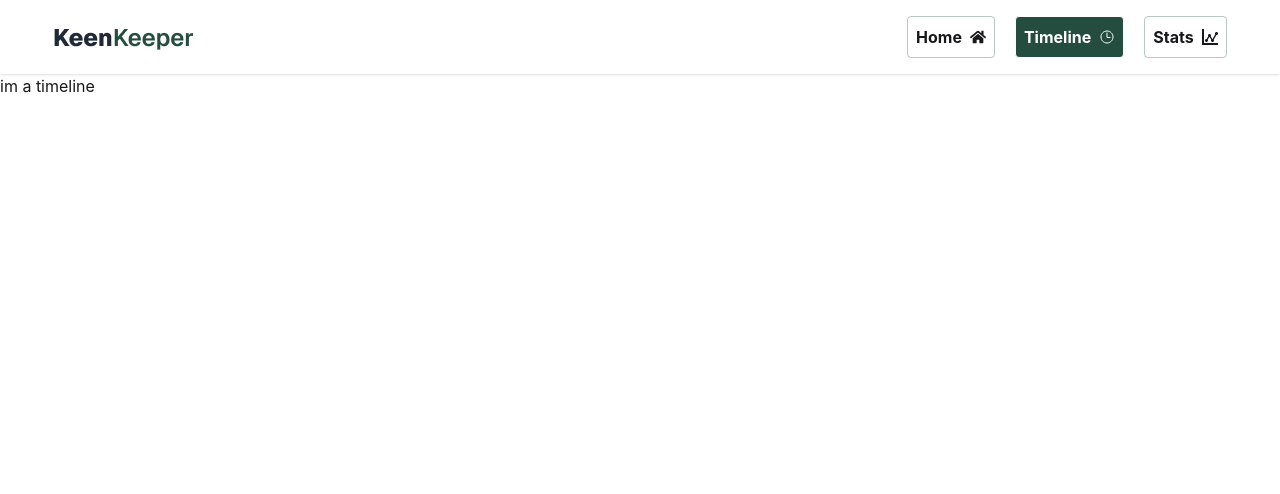
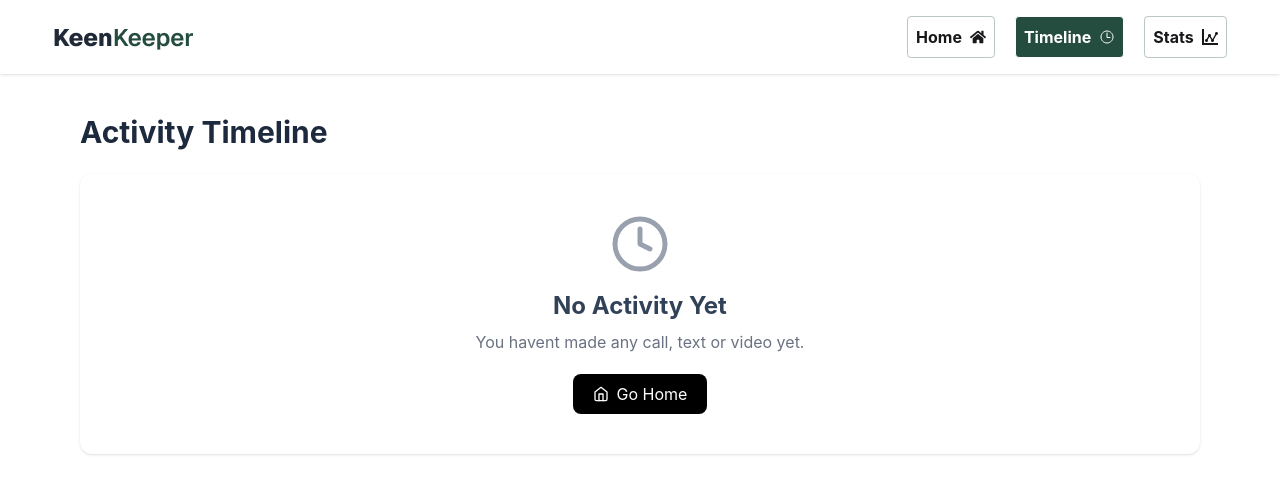
Before and after one commit to armanvay/P-B-Assignment-7, a React (Vite) app: page /timeline in a window 1280 px wide. Shown: the top 494 px of the page. Built offline with nearby package versions, Linux system fonts and the light colour scheme.

Commit message:
timeline add cardDetis add

```diff
--- a/package.json
+++ b/package.json
@@ -15,6 +15,7 @@
     "react-dom": "^19.2.4",
     "react-icons": "^5.6.0",
     "react-router": "^7.14.0",
+    "react-toastify": "^11.0.5",
     "tailwindcss": "^4.2.2"
   },
   "devDependencies": {
--- a/src/Component/CardDetis/CardDetis.jsx
+++ b/src/Component/CardDetis/CardDetis.jsx
@@ -22,7 +22,8 @@ const CardDetis = ({params}) => {
 
     const actipeCard =cardid.find(card =>card.id ==id)
     // console.log(actipeCard)
-  const {timeline, setTimeline} = useContext(TimelineContext);
+  const { timeline, setTimeline } = useContext(TimelineContext);
+  // console.log(timeline)
     const {
       name,
       picture,
@@ -36,10 +37,19 @@ const CardDetis = ({params}) => {
     } = actipeCard;
 
 
-    const addTimeline=(actipeCard)=>{
-        setTimeline([...timeline,actipeCard])
+    // const addTimeline=(actipeCard)=>{
+    //     setTimeline([...timeline,actipeCard])
 
-    }
+    // }
+
+    const addTimeline = (actipeCard, actionType) => {
+      const newTimelineItem = {
+        ...actipeCard,
+        actionType,
+      };
+
+      setTimeline([...timeline, newTimelineItem]);
+    };
 
 
     return (
@@ -142,17 +152,17 @@ const CardDetis = ({params}) => {
             <h3 className="font-semibold mb-3">Quick Check-In</h3>
 
             <div className="grid grid-cols-3 gap-3">
-              <button  onClick={()=>addTimeline(actipeCard)} className="flex flex-col items-center p-3 border rounded hover:bg-gray-100">
+              <button  onClick={()=>addTimeline(actipeCard,"call")} className="flex flex-col items-center p-3 border rounded hover:bg-gray-100">
                 <FiPhone size={20} />
                 <span className="text-xs mt-1">Call</span>
               </button>
 
-              <button onClick={()=>addTimeline(actipeCard)} className="flex flex-col items-center p-3 border rounded hover:bg-gray-100">
+              <button onClick={()=>addTimeline(actipeCard,"text")} className="flex flex-col items-center p-3 border rounded hover:bg-gray-100">
                 <FiMessageSquare size={20} />
                 <span className="text-xs mt-1">Text</span>
               </button>
 
-              <button onClick={()=>addTimeline(actipeCard)} className="flex flex-col items-center p-3 border rounded hover:bg-gray-100">
+              <button onClick={()=>addTimeline(actipeCard,"video")} className="flex flex-col items-center p-3 border rounded hover:bg-gray-100">
                 <FiVideo size={20} />
                 <span className="text-xs mt-1">Video</span>
               </button>
--- a/src/Component/CardLode/CardLode.jsx
+++ b/src/Component/CardLode/CardLode.jsx
@@ -50,7 +50,7 @@ const CardLode = () => {
         </div>
         <div>
           <p className='font-bold text-2xl mb-5 '> Your Friends</p>
-          <div className='grid md:grid-cols-4 gap-4 mb-10'>
+          <div className='grid md:grid-cols-4 gap-4 mb-20'>
             {card.map((card,i) =><AllCard key={i} card={card}></AllCard>)}
           </div>
         </div>
--- a/src/Component/Context/TimelineProvider.jsx
+++ b/src/Component/Context/TimelineProvider.jsx
@@ -6,6 +6,7 @@ import { TimelineContext } from './TimelineContext';
 
 const TimelineProvider = ({ children }) => {
   const  [timeline, setTimeline]  =useState([])
+
 
 
 
--- a/src/Component/Timeline/Timeline.jsx
+++ b/src/Component/Timeline/Timeline.jsx
@@ -1,14 +1,95 @@
 import React, { useContext } from 'react';
 import { TimelineContext } from '../Context/TimelineContext';
+import callImg from "../../assets/call.png";
+import textImg from "../../assets/text.png";
+import videoImg from "../../assets/video.png";
+import { FiClock, FiHome, FiMessageSquare, FiPhone, FiVideo } from 'react-icons/fi';
+import { Link } from 'react-router';
+
+
+
 
 const Timeline = () => {
       const { timeline } = useContext(TimelineContext);
       console.log(timeline)
 
     return (
-        <div>
-            im a timeline
-        </div>
+      <div className="max-w-6xl mx-auto mt-10 mb-10 px-4">
+        <h1 className="text-3xl font-bold mb-6 text-slate-800">
+          Activity Timeline
+        </h1>
+
+        {timeline.length === 0 ? (
+          <div className="flex flex-col items-center justify-center text-center bg-white shadow rounded-xl p-10">
+            <FiClock size={60} className="text-gray-400 mb-4" />
+
+            <h2 className="text-2xl font-bold text-slate-700">
+              No Activity Yet
+            </h2>
+
+            <p className="text-gray-500 mt-2">
+              You havent made any call, text or video yet.
+            </p>
+
+            <Link to="/">
+              <button className="mt-5 flex items-center gap-2 bg-black text-white px-5 py-2 rounded-lg hover:bg-gray-800">
+                <FiHome />
+                Go Home
+              </button>
+            </Link>
+          </div>
+        ) : (
+          <div className="space-y-4">
+            {timeline.map((item, index) => (
+              <div
+                key={index}
+                className="bg-white shadow rounded-xl p-5 flex justify-between items-center"
+              >
+                <div className="flex items-center gap-4">
+                  <img
+                    src={
+                      item.actionType === "call"
+                        ? callImg
+                        : item.actionType === "text"
+                          ? textImg
+                          : videoImg
+                    }
+                    alt={item.actionType}
+                    className="w-12 h-12 object-cover"
+                  />
+
+                  <div>
+                    <h2 className="font-bold text-lg text-slate-800">
+                      {item.name}
+                    </h2>
+                    <p className="text-sm text-gray-500">{item.email}</p>
+                  </div>
+                </div>
+
+                <div className="flex items-center gap-2">
+                  {item.actionType === "call" && (
+                    <span className="flex items-center gap-2 bg-green-100 text-green-700 px-3 py-1 rounded-full text-sm font-semibold">
+                      <FiPhone /> {item.next_due_date}
+                    </span>
+                  )}
+
+                  {item.actionType === "text" && (
+                    <span className="flex items-center gap-2 bg-blue-100 text-blue-700 px-3 py-1 rounded-full text-sm font-semibold">
+                      <FiMessageSquare /> {item.next_due_date}
+                    </span>
+                  )}
+
+                  {item.actionType === "video" && (
+                    <span className="flex items-center gap-2 bg-purple-100 text-purple-700 px-3 py-1 rounded-full text-sm font-semibold">
+                      <FiVideo /> {item.next_due_date}
+                    </span>
+                  )}
+                </div>
+              </div>
+            ))}
+          </div>
+        )}
+      </div>
     );
 };
 
```
Also changed, not shown: 1 other file (tests, documents, lock files or other folders).
